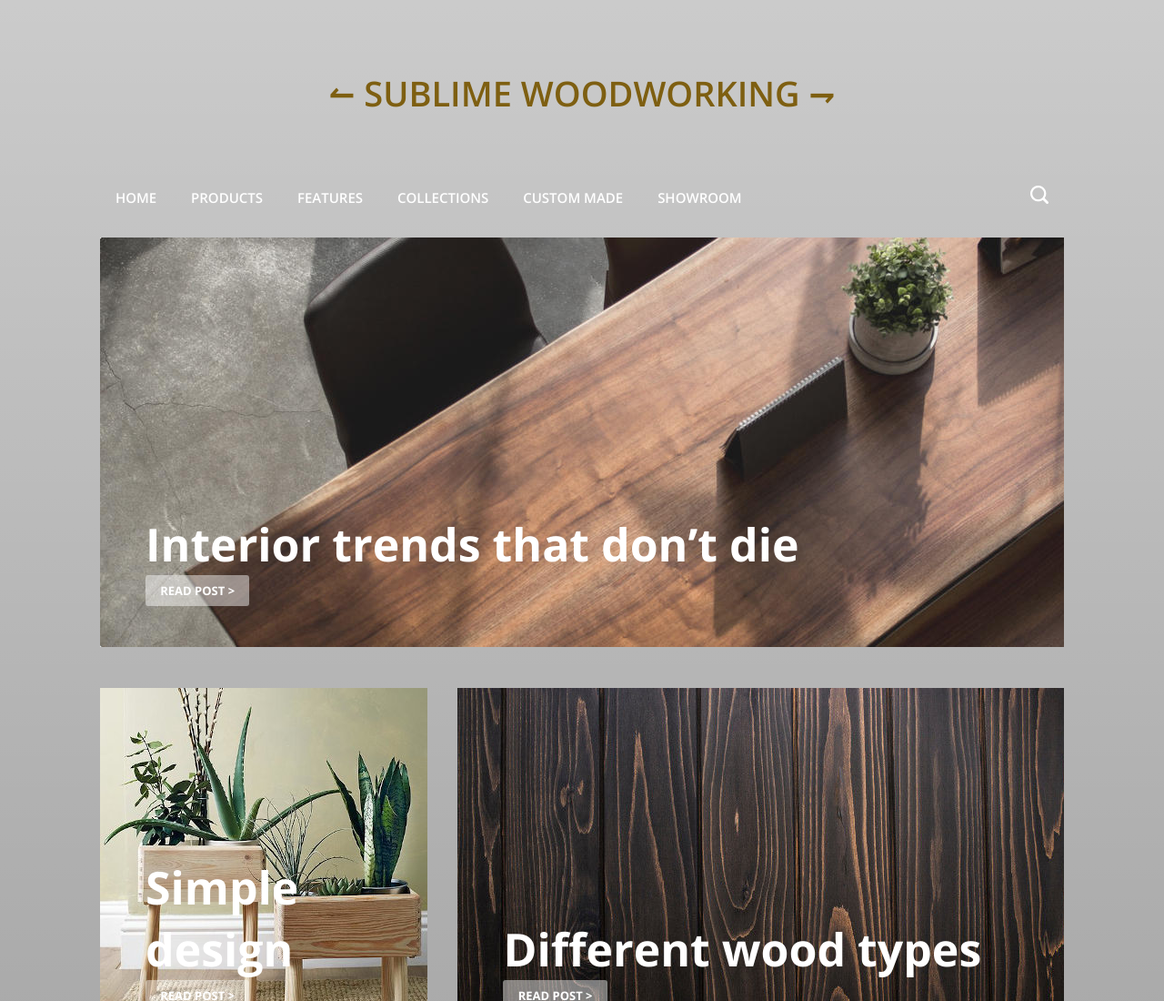
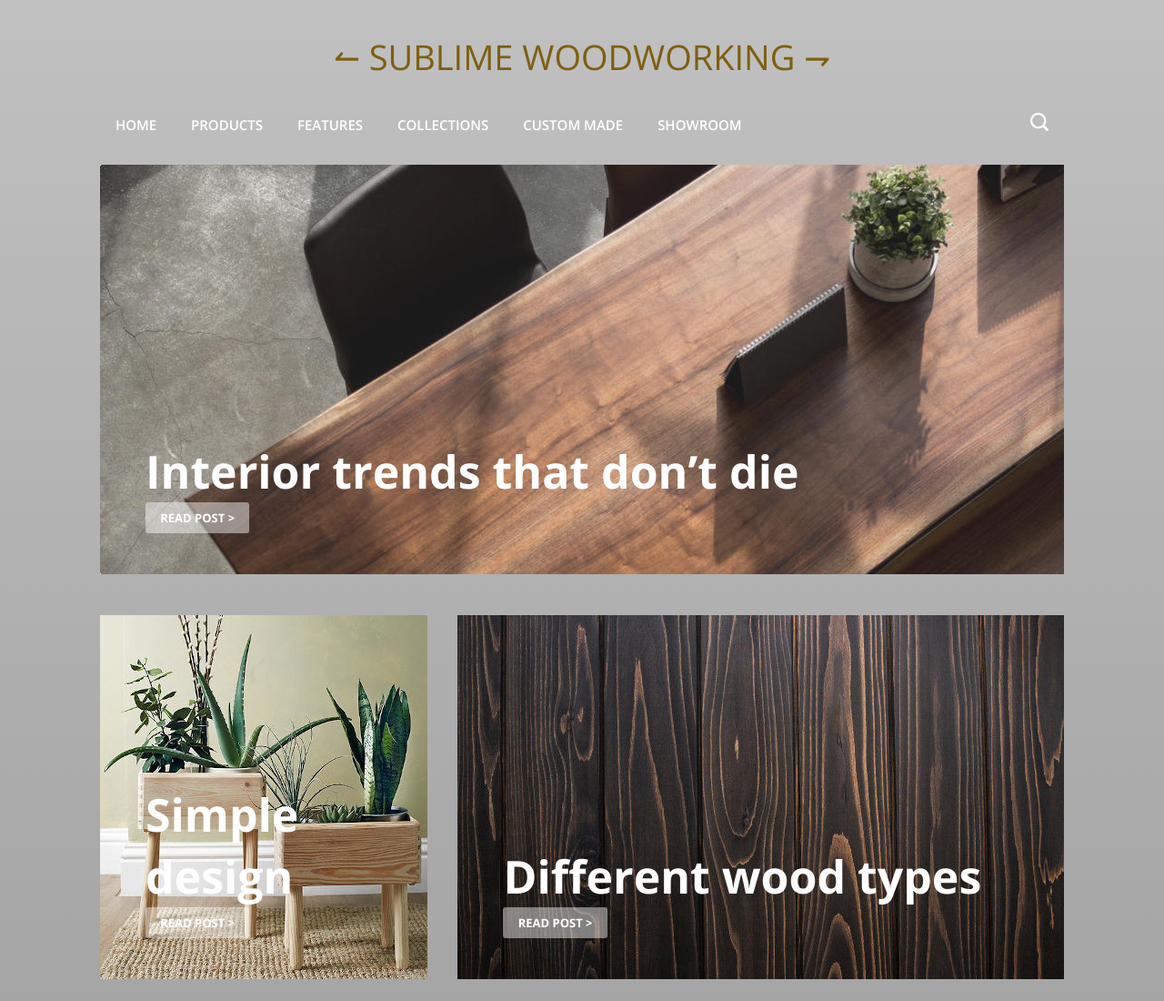
Before and after one commit to PositiveEric/Woodworking, a website built with Parcel: page index.html in a window 1280 px wide. Shown: the top 1100 px of the page at 91% size. Built offline with nearby package versions, Linux system fonts and the light colour scheme.

Commit message:
More chages

```diff
--- a/index.html
+++ b/index.html
@@ -24,7 +24,7 @@
         <div class="main_menu">
             <div class="inner main_menu_inner">
                 <div class="main_menu_info">
-                    <a href="#" class="active">HOME</a>
+                    <a class="active" href="#">HOME</a>
                     <a href="#">PRODUCTS</a>
                     <a href="#">FEATURES</a>
                     <a href="#">COLLECTIONS</a>
--- a/style.css
+++ b/style.css
@@ -25,11 +25,12 @@ a {
 a {
     text-decoration: none;
 }
+
 .wrapper {
     width: 100%;
     max-width: 85em;
     margin: 0 auto;
-    background: linear-gradient(180deg, rgba(255, 255, 255, 0.5) 0%, rgba(255, 255, 255, 0) 100%);
+    background: linear-gradient(180deg, rgba(255, 255, 255, 0.4) 0%, rgba(255, 255, 255, 0) 100%);
     min-height: 10em;
     box-sizing: border-box;
     padding-bottom: 1.6em;
@@ -61,9 +62,9 @@ a {
 .logo h1{
     display: flex;
     justify-content: center;
-    padding: 1.75em;
+    padding: 0.7em 0 0.7em 0;
     color: #7E5F11;
-    font-weight: 600;
+    font-weight: 500;
     font-size: 2.375em;
     line-height: 1.875em;
 }
```
